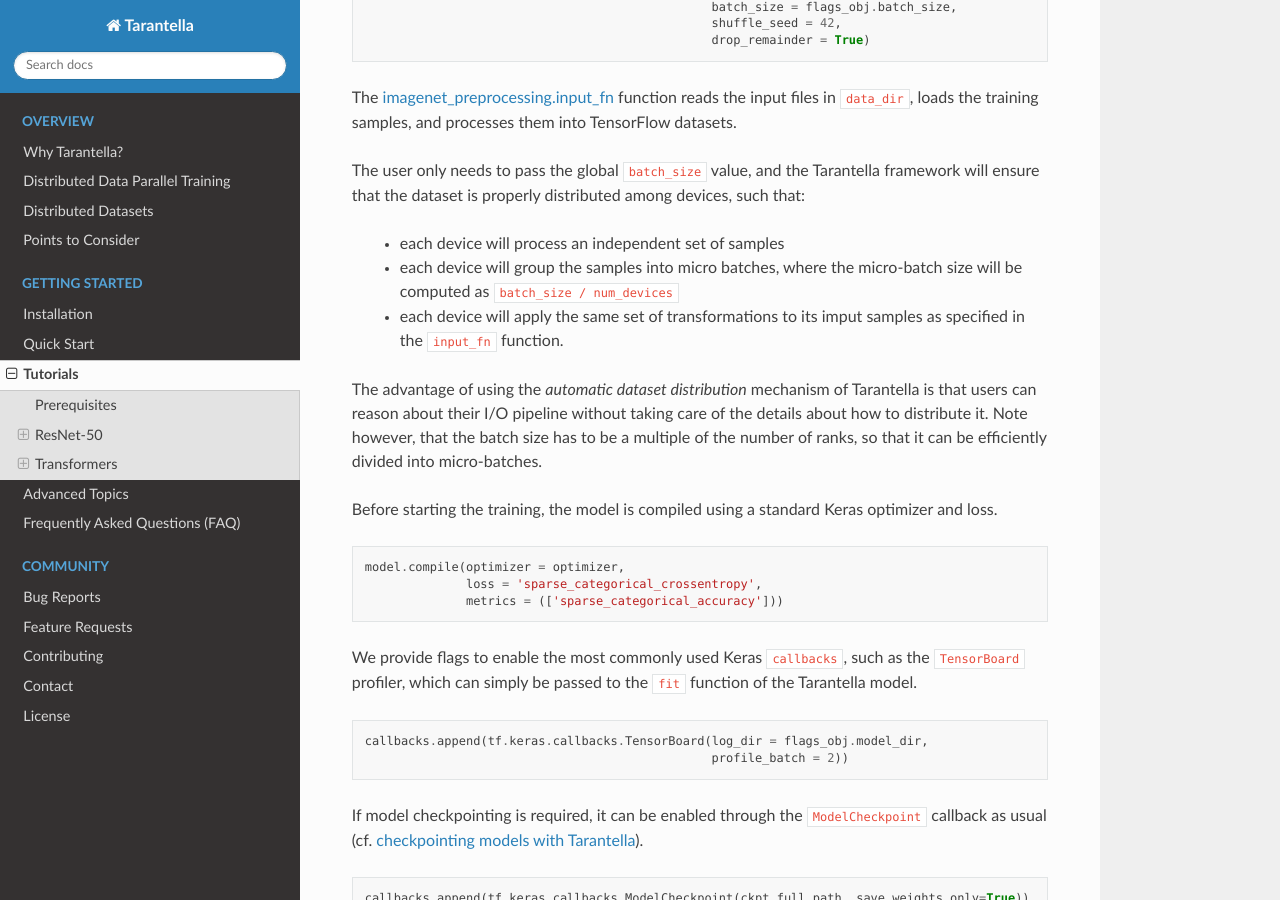
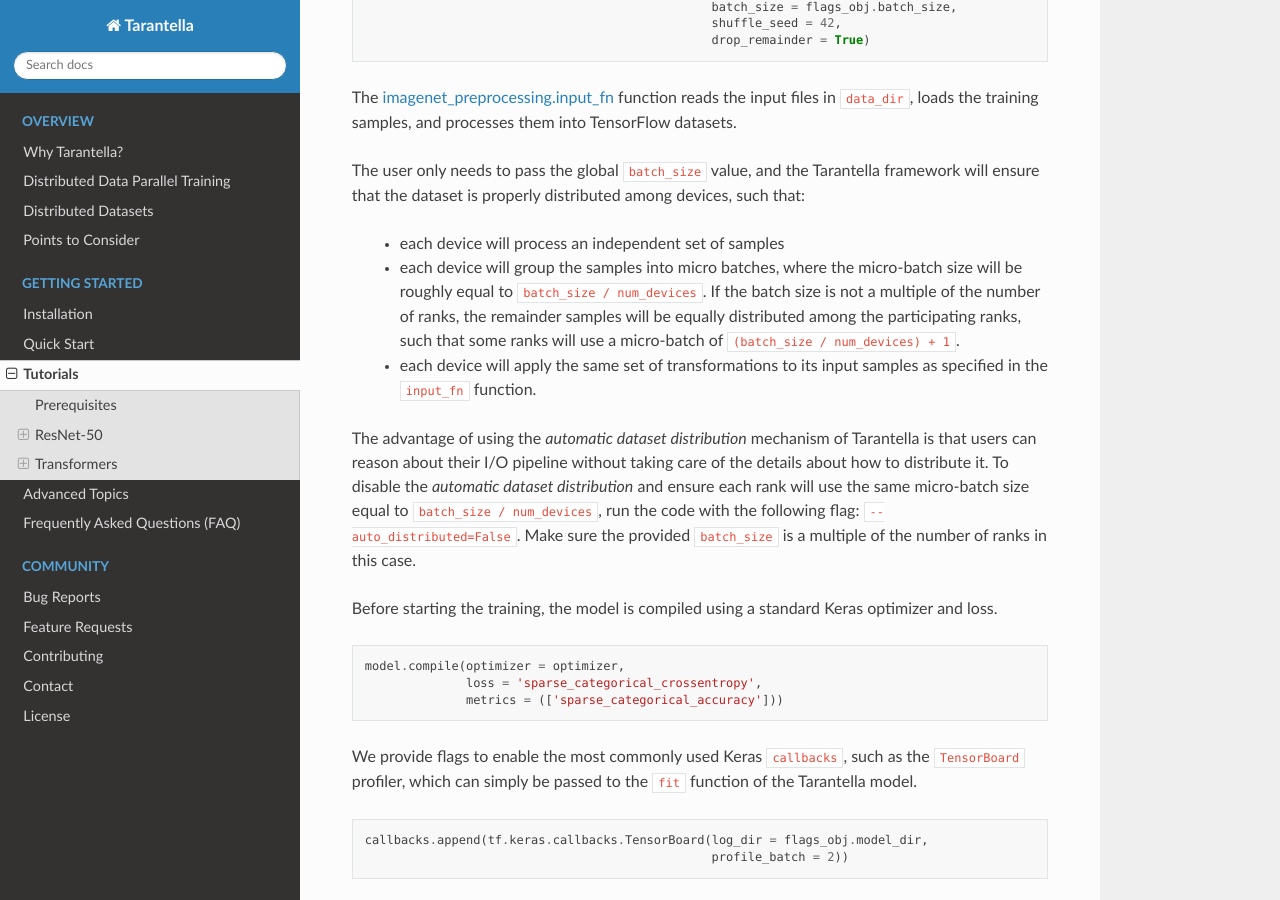
Before and after one commit to cc-hpc-itwm/tarantella, a Sphinx documentation site: the page built from docs/source/tutorials.rst, in a window 1280 px wide and 900 px high, scrolled down 2368 px. Built offline with Sphinx 7.4.7 and the Read the Docs theme 2.0.0, drawn with Linux system fonts in a browser that asks for light colours; some of the changed text lies outside the part shown.

Commit message:
docs: update references to TF version (now using TF 2.7) and dataset distribution

```diff
--- a/docs/source/faq.rst
+++ b/docs/source/faq.rst
@@ -45,7 +45,7 @@ Please make sure to execute your code with ``tarantella my_script.py`` instead.
 
    I get an execution error ``GPI library initialization general error``. What shall I do?
 
-This error occurs when the GASPI library tries to connect to a previously used socket, that is not yet released.
+This error occurs when the GPI-2 library tries to connect to a previously used socket, which is not yet released.
 Try to re-run your code after a short while so that the port becomes available again.
 
 .. admonition:: Question
@@ -66,7 +66,7 @@ by using ``Ctrl+c``.
    | What shall I do?
 
 This error occurs when pybind11 is installed using pip.
-Please instead use conda, as recommended in the :ref:`installation guide <installation-pybind11-label>`.
+Please use conda instead, as recommended in the :ref:`installation guide <installation-pybind11-label>`.
 
 .. admonition:: Question
 
--- a/docs/source/tutorials.rst
+++ b/docs/source/tutorials.rst
@@ -130,7 +130,7 @@ In particular, the ImageNet dataset is loaded and preprocessed as follows:
 
 The
 `imagenet_preprocessing.input_fn
-<https://github.com/cc-hpc-itwm/tarantella_models/blob/master/src/models/resnet/imagenet_preprocessing.py#L20>`_
+<https://github.com/cc-hpc-itwm/tarantella_models/blob/master/src/models/resnet/imagenet_preprocessing.py#L31>`_
 function reads the input files in ``data_dir``, loads the training samples, and processes
 them into TensorFlow datasets.
 
@@ -140,20 +140,20 @@ such that:
 
   * each device will process an independent set of samples
   * each device will group the samples into micro batches, where the micro-batch
-    size will be computed as ``batch_size / num_devices``
-  * each device will apply the same set of transformations to its imput samples as
+    size will be roughly equal to ``batch_size / num_devices``.
+    If the batch size is not a multiple of the number of ranks, the remainder samples
+    will be equally distributed among the participating ranks, such that some ranks
+    will use a micro-batch of ``(batch_size / num_devices) + 1``.
+  * each device will apply the same set of transformations to its input samples as
     specified in the ``input_fn`` function.
 
 The advantage of using the *automatic dataset distribution* mechanism of Tarantella
 is that users can reason about their I/O pipeline without taking care of the details
 about how to distribute it.
-Note however, that the batch size has to be a multiple of the number of ranks, so
-that it can be efficiently divided into micro-batches.
-
-.. todo::
-
-  Re-write the above sentence when this is not a requirement anymore
-
+To disable the *automatic dataset distribution* and ensure each rank will use the
+same micro-batch size equal to ``batch_size / num_devices``, run the code with the
+following flag: ``--auto_distributed=False``. Make sure the provided ``batch_size``
+is a multiple of the number of ranks in this case.
 
 Before starting the training, the model is compiled using a standard Keras optimizer
 and loss.
```
Also changed, not shown: other parts of docs/source/tutorials.rst (+3 -3 lines), docs/source/advanced_topics.rst (+6 -5 lines).
